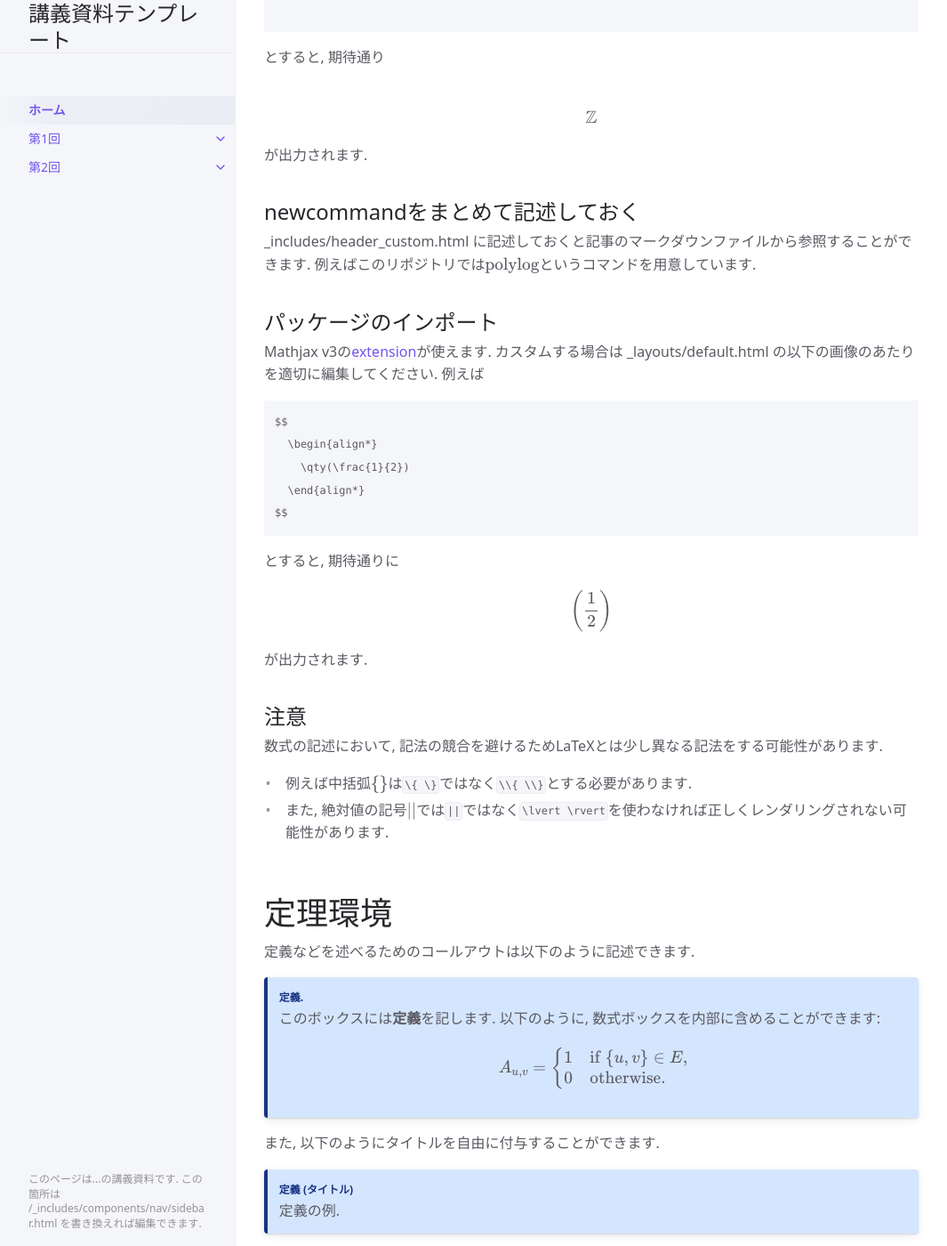
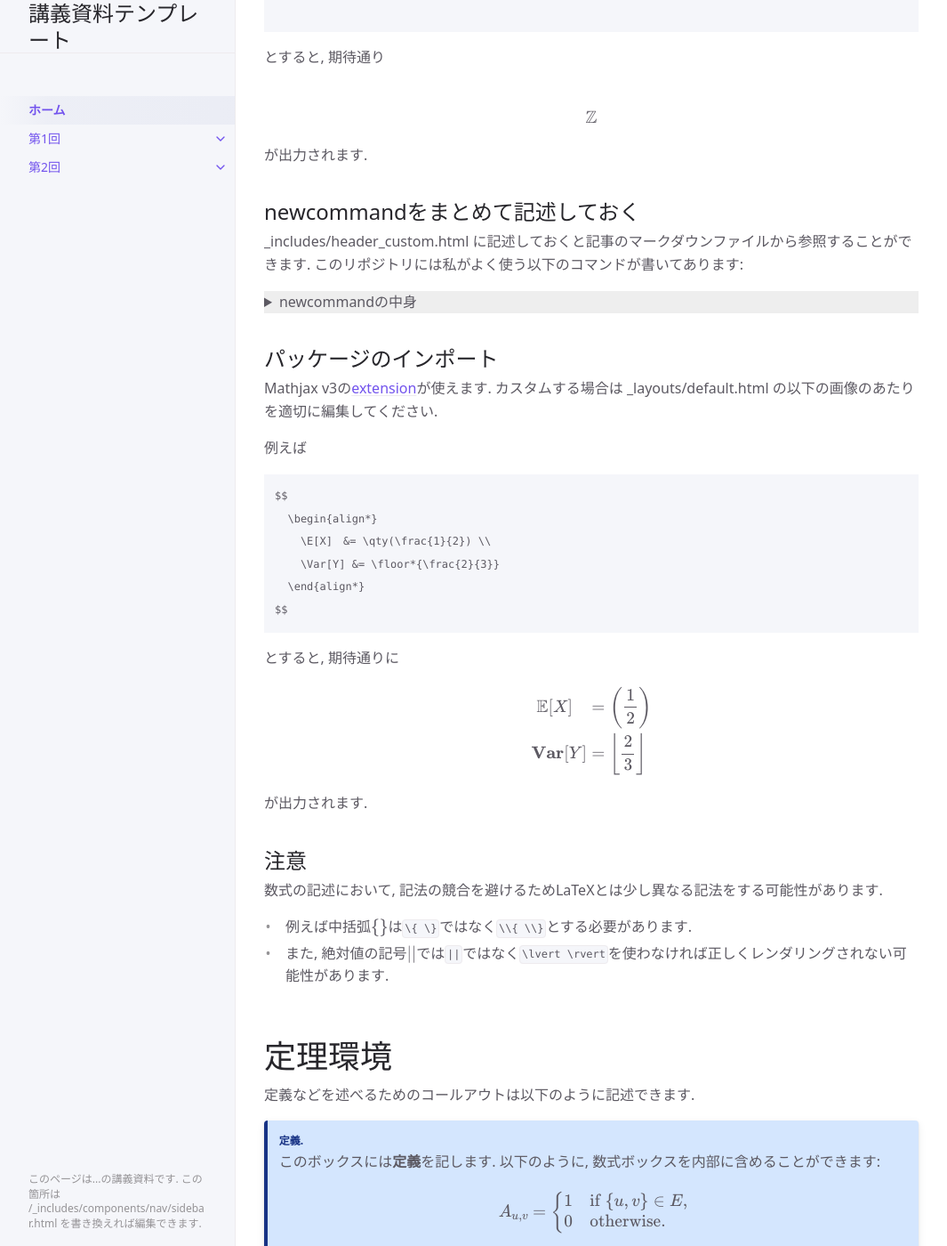
Before and after one commit to NobutakaShimizu/lecture_template, a Jekyll site: the page built from index.md, in a window 1280 px wide and 1400 px high, scrolled down 3299 px. Shown: the whole window at 89% size, without its empty margins (107-1172 px from the left). Built offline with Jekyll 4.4.1, drawn with Linux system fonts in a browser that asks for light colours; cached includes are drawn as plain includes; part of the change alters nothing that is shown.

Commit message:
MathJaxの設定を更新し、mathtoolsパッケージを追加。新しいコマンドをheader_custom.htmlに定義し、index.mdでその使用法を明確化。

````diff
--- a/_includes/header_custom.html
+++ b/_includes/header_custom.html
@@ -1,3 +1,48 @@
 $$
   \newcommand{polylog}{\mathrm{polylog}}
+  \DeclarePairedDelimiter{\floor}{\lfloor}{\rfloor}
+  \DeclarePairedDelimiter{\ceil}{\lceil}{\rceil}
+  \DeclareMathOperator*{\E}{\mathbb{E}}
+  \DeclareMathOperator*{\Var}{\mathbf{Var}}
+  \newcommand{\indicator}{\mathbf{1}}
+  \newcommand{\e}{\mathrm{e}}
+  \newcommand{\Nat}{\mathbb{N}}
+  \newcommand{\Real}{\mathbb{R}}
+  \newcommand{\Int}{\mathbb{Z}}
+  \newcommand{\Comp}{\mathbb{C}}
+  \newcommand{\binset}{\{0,1\}}
+  \DeclareMathOperator*{\argmin}{argmin}
+  \DeclareMathOperator*{\argmax}{argmax}
+  \newcommand{\F}{\mathbb{F}}
+  \newcommand{\Fp}{\mathbb{F}_p}
+  \newcommand{\Ber}{\mathrm{Ber}}
+  \newcommand{\supp}{\mathsf{sup}}
+  \newcommand{\dist}{\mathrm{dist}}
+
+  \newcommand{\calA}{\mathcal{A}}
+  \newcommand{\calB}{\mathcal{B}}
+  \newcommand{\calC}{\mathcal{C}}
+  \newcommand{\calD}{\mathcal{D}}
+  \newcommand{\calE}{\mathcal{E}}
+  \newcommand{\calF}{\mathcal{F}}
+  \newcommand{\calG}{\mathcal{G}}
+  \newcommand{\calH}{\mathcal{H}}
+  \newcommand{\calI}{\mathcal{I}}
+  \newcommand{\calJ}{\mathcal{J}}
+  \newcommand{\calK}{\mathcal{K}}
+  \newcommand{\calL}{\mathcal{L}}
+  \newcommand{\calM}{\mathcal{M}}
+  \newcommand{\calN}{\mathcal{N}}
+  \newcommand{\calO}{\mathcal{O}}
+  \newcommand{\calP}{\mathcal{P}}
+  \newcommand{\calQ}{\mathcal{Q}}
+  \newcommand{\calR}{\mathcal{R}}
+  \newcommand{\calS}{\mathcal{S}}
+  \newcommand{\calT}{\mathcal{T}}
+  \newcommand{\calU}{\mathcal{U}}
+  \newcommand{\calV}{\mathcal{V}}
+  \newcommand{\calW}{\mathcal{W}}
+  \newcommand{\calX}{\mathcal{X}}
+  \newcommand{\calY}{\mathcal{Y}}
+  \newcommand{\calZ}{\mathcal{Z}}
 $$
--- a/_layouts/default.html
+++ b/_layouts/default.html
@@ -7,12 +7,12 @@ layout: table_wrappers
 <script>
   window.MathJax = {
     loader: {
-      load: ['[tex]/physics']
+      load: ['[tex]/physics', '[tex]/mathtools']
     },
     tex: {
       inlineMath: [['$', '$'], ['\\(', '\\)']],
       tags: 'ams',
-      packages: {'[+]': ['physics']}
+      packages: {'[+]': ['physics','mathtools']}
     }
   };
 
--- a/index.md
+++ b/index.md
@@ -142,17 +142,76 @@ $$
 
 ## newcommandをまとめて記述しておく
 
-_includes/header_custom.html に記述しておくと記事のマークダウンファイルから参照することができます. 例えばこのリポジトリでは$\polylog$というコマンドを用意しています.
+_includes/header_custom.html に記述しておくと記事のマークダウンファイルから参照することができます. このリポジトリには私がよく使う以下のコマンドが書いてあります:
+
+<details markdown="1" style="background-color: #eee;">
+<summary style="display: list-item">newcommandの中身</summary>
+
+  ```
+  \newcommand{polylog}{\mathrm{polylog}}
+  \DeclarePairedDelimiter{\floor}{\lfloor}{\rfloor}
+  \DeclarePairedDelimiter{\ceil}{\lceil}{\rceil}
+  \DeclareMathOperator*{\E}{\mathbb{E}}
+  \DeclareMathOperator*{\Var}{\mathbf{Var}}
+  \newcommand{\indicator}{\mathbf{1}}
+  \newcommand{\e}{\mathrm{e}}
+  \newcommand{\Nat}{\mathbb{N}}
+  \newcommand{\Real}{\mathbb{R}}
+  \newcommand{\Int}{\mathbb{Z}}
+  \newcommand{\Comp}{\mathbb{C}}
+  \newcommand{\binset}{\{0,1\}}
+  \DeclareMathOperator*{\argmin}{argmin}
+  \DeclareMathOperator*{\argmax}{argmax}
+  \newcommand{\F}{\mathbb{F}}
+  \newcommand{\Fp}{\mathbb{F}_p}
+  \newcommand{\Ber}{\mathrm{Ber}}
+  \newcommand{\supp}{\mathsf{sup}}
+  \newcommand{\dist}{\mathrm{dist}}
+
+  \newcommand{\calA}{\mathcal{A}}
+  \newcommand{\calB}{\mathcal{B}}
+  \newcommand{\calC}{\mathcal{C}}
+  \newcommand{\calD}{\mathcal{D}}
+  \newcommand{\calE}{\mathcal{E}}
+  \newcommand{\calF}{\mathcal{F}}
+  \newcommand{\calG}{\mathcal{G}}
+  \newcommand{\calH}{\mathcal{H}}
+  \newcommand{\calI}{\mathcal{I}}
+  \newcommand{\calJ}{\mathcal{J}}
+  \newcommand{\calK}{\mathcal{K}}
+  \newcommand{\calL}{\mathcal{L}}
+  \newcommand{\calM}{\mathcal{M}}
+  \newcommand{\calN}{\mathcal{N}}
+  \newcommand{\calO}{\mathcal{O}}
+  \newcommand{\calP}{\mathcal{P}}
+  \newcommand{\calQ}{\mathcal{Q}}
+  \newcommand{\calR}{\mathcal{R}}
+  \newcommand{\calS}{\mathcal{S}}
+  \newcommand{\calT}{\mathcal{T}}
+  \newcommand{\calU}{\mathcal{U}}
+  \newcommand{\calV}{\mathcal{V}}
+  \newcommand{\calW}{\mathcal{W}}
+  \newcommand{\calX}{\mathcal{X}}
+  \newcommand{\calY}{\mathcal{Y}}
+  \newcommand{\calZ}{\mathcal{Z}}
+  ```
+
+</details>
+
+
+
 
 ## パッケージのインポート
 Mathjax v3の[extension](https://docs.mathjax.org/en/latest/input/tex/extensions/index.html)が使えます.
 カスタムする場合は _layouts/default.html
 の以下の画像のあたりを適切に編集してください.
+
 例えば
 ```
 $$
   \begin{align*}
-    \qty(\frac{1}{2})
+    \E[X]　&= \qty(\frac{1}{2}) \\
+    \Var[Y] &= \floor*{\frac{2}{3}}
   \end{align*}
 $$
 ```
@@ -160,7 +219,8 @@ $$
 
 $$
   \begin{align*}
-    \qty(\frac{1}{2})
+    \E[X]　&= \qty(\frac{1}{2}) \\
+    \Var[Y] &= \floor*{\frac{2}{3}}
   \end{align*}
 $$
 
````
Also changed, not shown: 10 other files.
